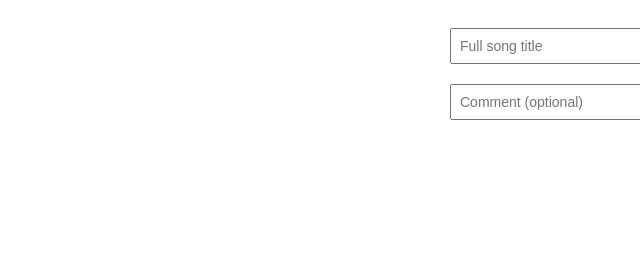
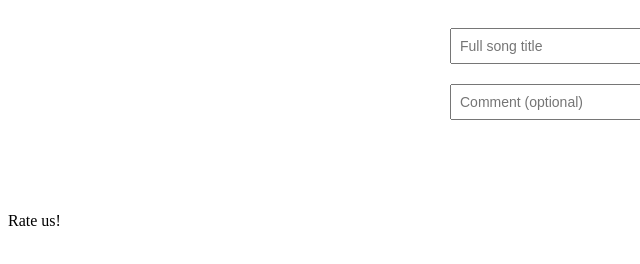
Before and after one commit to karray/bk, a plain HTML site: page index.html in a window 1280 px wide. Shown: the full height of the page, 0-640 px from the left. Drawn offline with Linux system fonts and the light colour scheme.

Commit message:
Update index.html

```diff
--- a/index.html
+++ b/index.html
@@ -35,6 +35,8 @@
     <input class='el' type='text' id='comment' placeholder='Comment (optional)' autocomplete="off">
     <div class='el' style='display:flex; flex-direction: row-reverse;'><button onclick='submit()'>Submit</button></div>
   </div>
+
+  <a src='https://search.google.com/local/writereview?placeid=ChIJMbhIZOFLqEcRFffsEFIucGY'>Rate us!</a>
 <script>
   function submit(){
     var title = document.getElementById('title').value;
```
